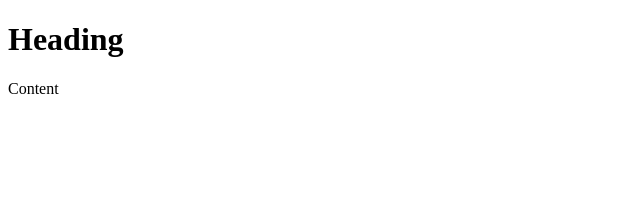
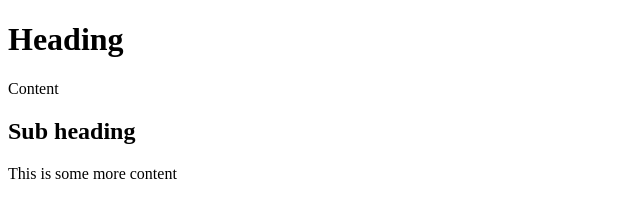
Before and after one commit to Khohezion/acctclub_site_redesign, a plain HTML site: page index.html in a window 1280 px wide. Shown: the whole page, without its empty margins (0-640 px from the left). Drawn offline with Linux system fonts and the light colour scheme.

Commit message:
Add more content to file

```diff
--- a/index.html
+++ b/index.html
@@ -6,5 +6,7 @@
 	<body>
 		<h1>Heading</h1>
 		<p>Content</p>
+		<h2>Sub heading</h2>
+		<p>This is some more content</p>
 	</body>
 </html>
```
